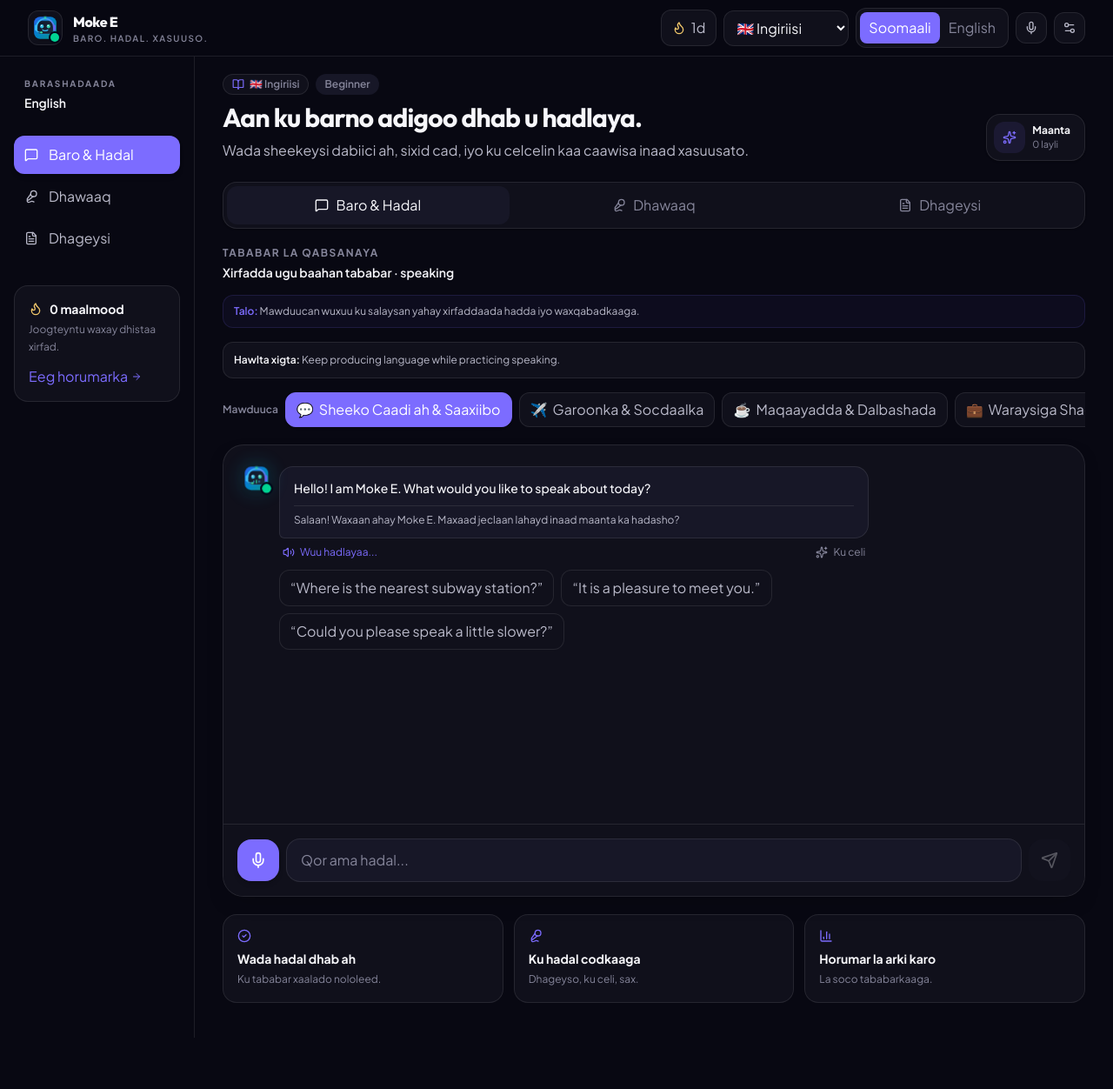
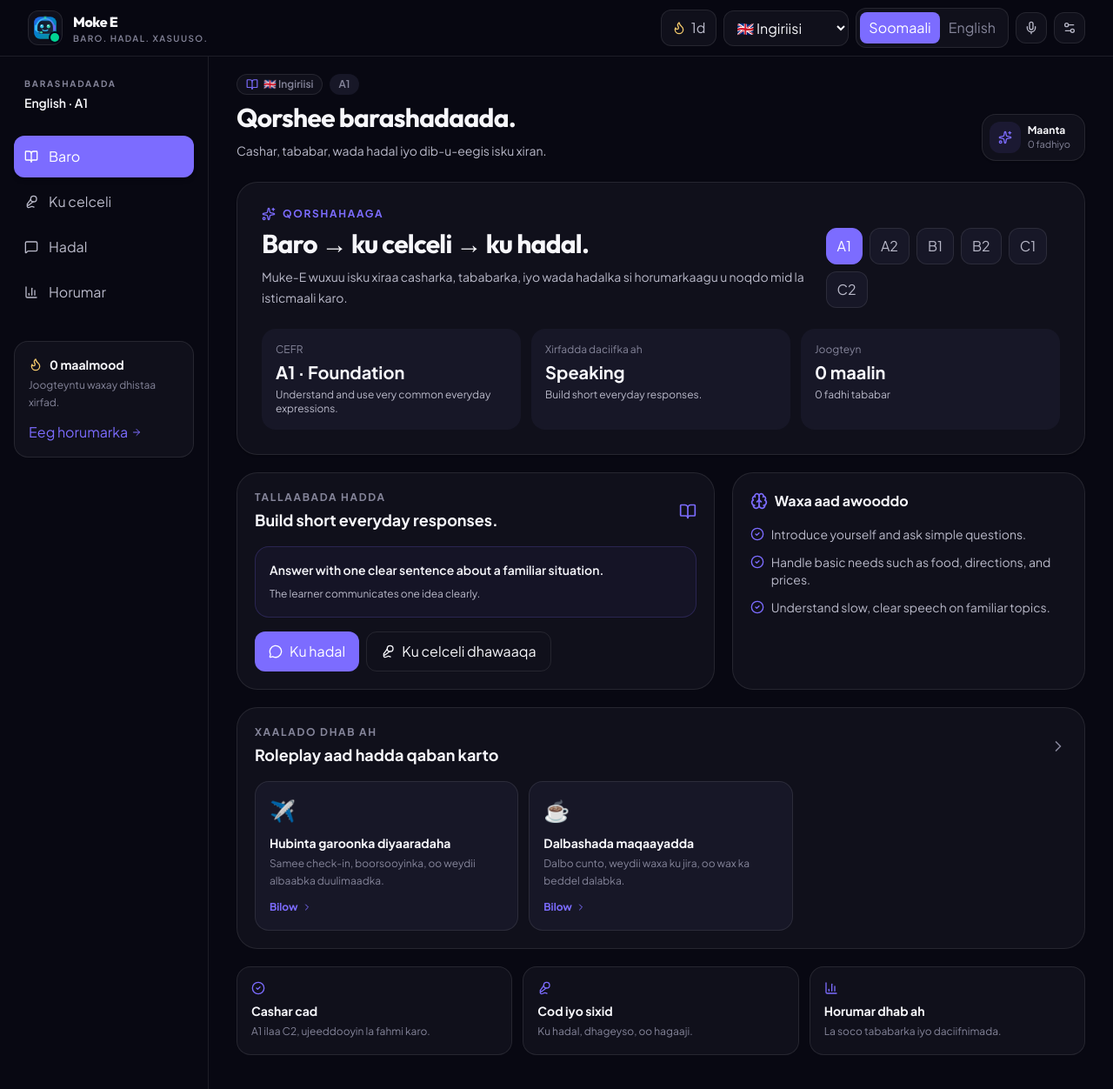
Before and after one commit to ApdowJr/Muke-E, a React (Vite) app: page / in a window 1280 px wide. Shown: the whole page at 87% size. Before the commit the page ends 1193 px from the top, so only its background shows below. Built offline with nearby package versions, Linux system fonts and the light colour scheme.

Commit message:
feat: complete Learn Practice Speak Progress product IA

```diff
--- a/src/App.tsx
+++ b/src/App.tsx
@@ -1,21 +1,24 @@
 import React, { useState, useEffect } from 'react';
-import { BookOpen, MessageSquare, Mic2, FileText, BarChart3, Sparkles, Flame, ArrowRight, CheckCircle2 } from 'lucide-react';
-import { AppLanguage, SkillLevel, TabType, TargetLanguageCode } from './types';
+import { BookOpen, MessageSquare, Mic2, BarChart3, Sparkles, Flame, ArrowRight, CheckCircle2 } from 'lucide-react';
+import { AppLanguage, SkillLevel, TabType, TargetLanguageCode, LearningFocus } from './types';
 import { Header } from './components/Header';
 import { ConversationView } from './components/ConversationView';
 import { PronunciationCoach } from './components/PronunciationCoach';
 import { TranscriptionStudio } from './components/TranscriptionStudio';
 import { MicrophonePermissionModal } from './components/MicrophonePermissionModal';
 import { LearningProgressModal } from './components/LearningProgressModal';
+import { LearningDashboard } from './components/LearningDashboard';
+import { ProgressDashboard } from './components/ProgressDashboard';
 import { SUPPORTED_LANGUAGES } from './utils/languages';
 import { getStoredProgress, recordPracticeSession, recordSkillPractice, recordConversationFeedback, ProgressSummary } from './utils/progressTracker';
 import { LearnerWeakness } from './utils/learnerMemory';
-import { LearningFocus } from './types';
+import { CEFRLevel, bandForCEFR } from './utils/cefr';
 
 export default function App() {
   const [targetLang, setTargetLang] = useState<TargetLanguageCode>('en');
   const [appLang, setAppLang] = useState<AppLanguage>('so');
-  const [activeTab, setActiveTab] = useState<TabType>('conversation');
+  const [activeTab, setActiveTab] = useState<TabType>('learn');
+  const [cefrLevel, setCefrLevel] = useState<CEFRLevel>('A1');
   const [level, setLevel] = useState<SkillLevel>('Beginner');
   const [speechSpeed, setSpeechSpeed] = useState(1.0);
   const [autoPlayAudio, setAutoPlayAudio] = useState(true);
@@ -35,6 +38,11 @@ export default function App() {
       if (savedTarget && SUPPORTED_LANGUAGES[savedTarget]) setTargetLang(savedTarget);
       const savedAppLang = localStorage.getItem('moke_e_app_lang') as AppLanguage;
       if (savedAppLang === 'so' || savedAppLang === 'en') setAppLang(savedAppLang);
+      const savedCEFR = localStorage.getItem('moke_e_cefr_level') as CEFRLevel;
+      if (['A1','A2','B1','B2','C1','C2'].includes(savedCEFR)) {
+        setCefrLevel(savedCEFR);
+        setLevel(bandForCEFR(savedCEFR));
+      }
     } catch (e) {}
 
     if (navigator.permissions?.query) {
@@ -57,26 +65,28 @@ export default function App() {
     try { localStorage.setItem('moke_e_app_lang', lang); } catch (e) {}
   };
 
+  const handleSetCefr = (next: CEFRLevel) => {
+    setCefrLevel(next);
+    setLevel(bandForCEFR(next));
+    try { localStorage.setItem('moke_e_cefr_level', next); } catch (e) {}
+  };
+
   const refreshProgress = (next: ProgressSummary) => setProgressData(next);
 
-  const handleConversationPractice = () => {
-    refreshProgress(recordPracticeSession());
-  };
-
-  const handleConversationFeedback = (feedback: { corrected: boolean; focusArea?: string; focusPassed?: boolean }) => {
+  const handleConversationPractice = () => refreshProgress(recordPracticeSession());
+  const handleConversationFeedback = (feedback: { corrected: boolean; focusArea?: string; focusPassed?: boolean }) =>
     refreshProgress(recordConversationFeedback(feedback));
-  };
 
   const handlePronunciationPractice = (score?: number) => {
-    refreshProgress(recordPracticeSession(score));
-    if (typeof score === 'number') {
-      refreshProgress(recordSkillPractice('pronunciation', score));
-    }
+    let next = recordPracticeSession(score);
+    if (typeof score === 'number') next = recordSkillPractice('pronunciation', score);
+    refreshProgress(next);
   };
 
   const handleListeningPractice = () => {
-    refreshProgress(recordPracticeSession());
-    refreshProgress(recordSkillPractice('listening', 70));
+    let next = recordPracticeSession();
+    next = recordSkillPractice('listening', 70);
+    refreshProgress(next);
   };
 
   const handleStartFocus = (focus: LearnerWeakness) => {
@@ -86,183 +96,121 @@ export default function App() {
       correction: focus.correction,
       practicePrompt: focus.practicePrompt || ('Practice this naturally: ' + focus.correction),
     });
-    setActiveTab('conversation');
+    setActiveTab('speak');
   };
 
-  const handleExitFocus = () => {
-    setLearningFocus(null);
-  };
+  const handleExitFocus = () => setLearningFocus(null);
 
   const handleNavigateToPronunciation = (phrase: string) => {
     setPronunciationSeedPhrase(phrase);
-    setActiveTab('pronunciation');
+    setActiveTab('practice');
+  };
+
+  const handleStartRoleplay = (roleplayId?: string) => {
+    if (roleplayId) {
+      const map: Record<string,string> = {
+        'airport-checkin':'travel',
+        'hotel-problem':'travel',
+        'restaurant-order':'coffee',
+        'job-interview':'interview',
+        'doctor-visit':'doctor',
+        'salary-negotiation':'interview',
+        'debate':'general',
+      };
+      try { localStorage.setItem('moke_e_roleplay_scenario', map[roleplayId] || 'general'); } catch (e) {}
+    }
+    setActiveTab('speak');
   };
 
   const navItems = [
-    { id: 'conversation' as TabType, label: isSomali ? 'Baro & Hadal' : 'Learn & Speak', short: isSomali ? 'Baro' : 'Learn', icon: MessageSquare },
-    { id: 'pronunciation' as TabType, label: isSomali ? 'Dhawaaq' : 'Pronunciation', short: isSomali ? 'Cod' : 'Speak', icon: Mic2 },
-    { id: 'transcription' as TabType, label: isSomali ? 'Dhageysi' : 'Listening', short: isSomali ? 'Dhagaysi' : 'Listen', icon: FileText },
+    { id: 'learn' as TabType, label: isSomali ? 'Baro' : 'Learn', short: isSomali ? 'Baro' : 'Learn', icon: BookOpen },
+    { id: 'practice' as TabType, label: isSomali ? 'Ku celceli' : 'Practice', short: isSomali ? 'Layli' : 'Practice', icon: Mic2 },
+    { id: 'speak' as TabType, label: isSomali ? 'Hadal' : 'Speak', short: isSomali ? 'Hadal' : 'Speak', icon: MessageSquare },
+    { id: 'progress' as TabType, label: isSomali ? 'Horumar' : 'Progress', short: isSomali ? 'Horumar' : 'Progress', icon: BarChart3 },
   ];
 
   return (
     <div className="min-h-screen bg-app-bg text-text-primary">
-      <Header
-        targetLang={targetLang}
-        setTargetLang={handleSetTargetLang}
-        appLang={appLang}
-        setAppLang={handleSetAppLang}
-        level={level}
-        setLevel={setLevel}
-        speechSpeed={speechSpeed}
-        setSpeechSpeed={setSpeechSpeed}
-        autoPlayAudio={autoPlayAudio}
-        setAutoPlayAudio={setAutoPlayAudio}
-        onOpenMicPermissionModal={() => setIsMicModalOpen(true)}
-        isMicPermitted={isMicPermitted}
-        onOpenProgressModal={() => setIsProgressModalOpen(true)}
-        streakDays={progressData.streakDays}
-      />
+      <Header targetLang={targetLang} setTargetLang={handleSetTargetLang} appLang={appLang} setAppLang={handleSetAppLang}
+        level={level} setLevel={(next) => { setLevel(next); }} speechSpeed={speechSpeed} setSpeechSpeed={setSpeechSpeed}
+        autoPlayAudio={autoPlayAudio} setAutoPlayAudio={setAutoPlayAudio} onOpenMicPermissionModal={() => setIsMicModalOpen(true)}
+        isMicPermitted={isMicPermitted} onOpenProgressModal={() => setActiveTab('progress')} streakDays={progressData.streakDays} />
 
-      <div className="mx-auto flex w-full max-w-[1440px]">
-        <aside className="hidden w-56 shrink-0 border-r border-app-border px-4 py-6 lg:block">
+      <div className="mx-auto flex w-full max-w-[1480px]">
+        <aside className="hidden w-60 shrink-0 border-r border-app-border px-4 py-6 lg:block">
           <div className="mb-7 px-3">
-            <p className="text-[10px] font-bold uppercase tracking-[0.18em] text-text-muted">
-              {isSomali ? 'Barashadaada' : 'Your learning'}
-            </p>
-            <p className="mt-1 text-sm font-semibold">{currentLang.nativeName}</p>
+            <p className="text-[10px] font-bold uppercase tracking-[0.18em] text-text-muted">{isSomali ? 'Barashadaada' : 'Your learning'}</p>
+            <p className="mt-1 text-sm font-semibold">{currentLang.nativeName} · {cefrLevel}</p>
           </div>
           <nav className="space-y-1" aria-label="Learning navigation">
-            {navItems.map((item) => {
-              const Icon = item.icon;
-              const active = activeTab === item.id;
-              return (
-                <button key={item.id} onClick={() => setActiveTab(item.id)}
-                  className={`group flex w-full items-center gap-3 rounded-xl px-3 py-2.5 text-left text-sm font-semibold transition ${active ? 'bg-primary text-white shadow-md' : 'text-text-secondary hover:bg-app-elevated hover:text-text-primary'}`}>
-                  <Icon className="h-4 w-4" />{item.label}
-                </button>
-              );
-            })}
+            {navItems.map(item => { const Icon=item.icon; const active=activeTab===item.id; return (
+              <button key={item.id} onClick={()=>setActiveTab(item.id)} className={`group flex w-full items-center gap-3 rounded-xl px-3 py-3 text-left text-sm font-semibold transition ${active?'bg-primary text-white shadow-md':'text-text-secondary hover:bg-app-elevated hover:text-text-primary'}`}>
+                <Icon className="h-4 w-4"/>{item.label}
+              </button>
+            );})}
           </nav>
           <div className="mt-8 rounded-2xl border border-app-border bg-app-surface p-4">
-            <div className="flex items-center gap-2 text-sm font-bold">
-              <Flame className="h-4 w-4 text-warning" /> {progressData.streakDays} {isSomali ? 'maalmood' : 'day streak'}
-            </div>
-            <p className="mt-1 text-xs leading-5 text-text-muted">
-              {isSomali ? 'Joogteyntu waxay dhistaa xirfad.' : 'Small daily practice builds real fluency.'}
-            </p>
-            <button onClick={() => setIsProgressModalOpen(true)} className="mt-3 inline-flex items-center gap-1 text-xs font-bold text-primary">
-              {isSomali ? 'Eeg horumarka' : 'View progress'} <ArrowRight className="h-3 w-3" />
-            </button>
+            <div className="flex items-center gap-2 text-sm font-bold"><Flame className="h-4 w-4 text-warning"/>{progressData.streakDays} {isSomali?'maalmood':'day streak'}</div>
+            <p className="mt-1 text-xs leading-5 text-text-muted">{isSomali?'Joogteyntu waxay dhistaa xirfad.':'Small daily practice builds real fluency.'}</p>
+            <button onClick={()=>setActiveTab('progress')} className="mt-3 inline-flex items-center gap-1 text-xs font-bold text-primary">{isSomali?'Eeg horumarka':'View progress'}<ArrowRight className="h-3 w-3"/></button>
           </div>
         </aside>
 
         <main className="min-w-0 flex-1 px-4 pb-24 pt-5 sm:px-6 lg:px-8 lg:pb-10">
-          <section className="mb-6 grid gap-4 xl:grid-cols-[1fr_auto] xl:items-end">
+          <section className="mb-6 flex flex-col gap-4 sm:flex-row sm:items-end sm:justify-between">
             <div>
               <div className="mb-2 flex items-center gap-2 text-xs font-semibold text-text-muted">
-                <span className="inline-flex h-6 items-center gap-1.5 rounded-full border border-app-border bg-app-surface px-2.5">
-                  <BookOpen className="h-3.5 w-3.5 text-primary" /> {currentLang.flag} {isSomali ? currentLang.nameSo : currentLang.name}
-                </span>
-                <span className="rounded-full bg-app-elevated px-2.5 py-1">{level}</span>
+                <span className="inline-flex h-6 items-center gap-1.5 rounded-full border border-app-border bg-app-surface px-2.5"><BookOpen className="h-3.5 w-3.5 text-primary"/>{currentLang.flag} {isSomali?currentLang.nameSo:currentLang.name}</span>
+                <span className="rounded-full bg-app-elevated px-2.5 py-1">{cefrLevel}</span>
               </div>
-              <h2 className="font-display text-2xl font-bold tracking-tight sm:text-3xl">
-                {isSomali ? 'Aan ku barno adigoo dhab u hadlaya.' : 'Learn by actually speaking.'}
-              </h2>
-              <p className="mt-2 max-w-2xl text-sm leading-6 text-text-secondary sm:text-base">
-                {isSomali
-                  ? 'Wada sheekeysi dabiici ah, sixid cad, iyo ku celcelin kaa caawisa inaad xasuusato.'
-                  : 'Practice real conversations, get clear corrections, and repeat what matters until it sticks.'}
+              <h1 className="font-display text-2xl font-bold tracking-tight sm:text-3xl">
+                {activeTab==='learn' ? (isSomali?'Qorshee barashadaada.':'Build your learning path.')
+                  : activeTab==='practice' ? (isSomali?'Ku celceli waxa aad rabto inaad si fiican u samayso.':'Practice what you want to do better.')
+                  : activeTab==='speak' ? (isSomali?'Ku hadal si dhab ah.':'Speak for real.')
+                  : (isSomali?'Caddee horumarkaaga.':'See your learning evidence.')}
+              </h1>
+              <p className="mt-2 max-w-2xl text-sm leading-6 text-text-secondary">
+                {isSomali?'Cashar, tababar, wada hadal iyo dib-u-eegis isku xiran.':'Curriculum, practice, conversation, and review working as one system.'}
               </p>
             </div>
             <div className="flex items-center gap-2 rounded-2xl border border-app-border bg-app-surface p-2 shadow-elevation-sm">
-              <div className="rounded-xl bg-primary/10 p-2.5 text-primary"><Sparkles className="h-4 w-4" /></div>
-              <div className="pr-2">
-                <p className="text-xs font-bold">{isSomali ? 'Maanta' : 'Today'}</p>
-                <p className="text-[11px] text-text-muted">{progressData.totalCount} {isSomali ? 'layli' : 'practice sessions'}</p>
-              </div>
-            </div>
-          </section>
-
-          <section className="mb-5 rounded-2xl border border-app-border bg-app-surface p-1 shadow-elevation-sm">
-            <div className="grid grid-cols-3 gap-1">
-              {navItems.map((item) => {
-                const Icon = item.icon;
-                const active = activeTab === item.id;
-                return (
-                  <button key={item.id} onClick={() => setActiveTab(item.id)}
-                    className={`flex min-h-11 items-center justify-center gap-2 rounded-xl px-2 py-2 text-xs font-bold transition sm:text-sm ${active ? 'bg-app-elevated text-text-primary' : 'text-text-muted hover:text-text-primary'}`}>
-                    <Icon className="h-4 w-4" /><span>{item.label}</span>
-                  </button>
-                );
-              })}
+              <div className="rounded-xl bg-primary/10 p-2.5 text-primary"><Sparkles className="h-4 w-4"/></div>
+              <div className="pr-2"><p className="text-xs font-bold">{isSomali?'Maanta':'Today'}</p><p className="text-[11px] text-text-muted">{progressData.totalCount} {isSomali?'fadhiyo':'practice sessions'}</p></div>
             </div>
           </section>
 
           <div className="animate-fade-in">
-            {activeTab === 'conversation' && (
-              <ConversationView targetLang={targetLang} appLang={appLang} level={level} speechSpeed={speechSpeed}
-                autoPlayAudio={autoPlayAudio} learningFocus={learningFocus} onExitFocus={handleExitFocus} onSendToPronunciationLab={handleNavigateToPronunciation}
-                onIncrementPractice={handleConversationPractice} onRecordFeedback={handleConversationFeedback}
-                onTriggerMicPermissionModal={() => setIsMicModalOpen(true)} />
+            {activeTab==='learn' && <LearningDashboard appLang={appLang} cefrLevel={cefrLevel} setCefrLevel={handleSetCefr} level={level} progress={progressData} onSpeak={handleStartRoleplay} onPractice={()=>setActiveTab('practice')}/>}
+            {activeTab==='practice' && (
+              <div className="space-y-6">
+                <PronunciationCoach targetLang={targetLang} appLang={appLang} initialPhrase={pronunciationSeedPhrase}
+                  onIncrementPractice={handlePronunciationPractice} onTriggerMicPermissionModal={()=>setIsMicModalOpen(true)}/>
+                <TranscriptionStudio targetLang={targetLang} appLang={appLang} onSendToPronunciation={handleNavigateToPronunciation}
+                  onIncrementPractice={handleListeningPractice} onTriggerMicPermissionModal={()=>setIsMicModalOpen(true)}/>
+              </div>
             )}
-            {activeTab === 'pronunciation' && (
-              <PronunciationCoach targetLang={targetLang} appLang={appLang} initialPhrase={pronunciationSeedPhrase}
-                onIncrementPractice={handlePronunciationPractice} onTriggerMicPermissionModal={() => setIsMicModalOpen(true)} />
-            )}
-            {activeTab === 'transcription' && (
-              <TranscriptionStudio targetLang={targetLang} appLang={appLang}
-                onSendToPronunciation={handleNavigateToPronunciation} onIncrementPractice={handleListeningPractice}
-                onTriggerMicPermissionModal={() => setIsMicModalOpen(true)} />
-            )}
+            {activeTab==='speak' && <ConversationView targetLang={targetLang} appLang={appLang} level={level} speechSpeed={speechSpeed} autoPlayAudio={autoPlayAudio}
+              learningFocus={learningFocus} onExitFocus={handleExitFocus} onSendToPronunciationLab={handleNavigateToPronunciation}
+              onIncrementPractice={handleConversationPractice} onRecordFeedback={handleConversationFeedback} onTriggerMicPermissionModal={()=>setIsMicModalOpen(true)}/>}
+            {activeTab==='progress' && <ProgressDashboard appLang={appLang} progress={progressData} cefrLevel={cefrLevel} onStartFocus={handleStartFocus}/>}
           </div>
 
-          <div className="mt-5 grid gap-3 sm:grid-cols-3">
+          {activeTab==='learn' && <div className="mt-5 grid gap-3 sm:grid-cols-3">
             {[
-              [CheckCircle2, isSomali ? 'Wada hadal dhab ah' : 'Real conversation', isSomali ? 'Ku tababar xaalado nololeed.' : 'Practice useful situations.'],
-              [Mic2, isSomali ? 'Ku hadal codkaaga' : 'Use your voice', isSomali ? 'Dhageyso, ku celi, sax.' : 'Listen, repeat, improve.'],
-              [BarChart3, isSomali ? 'Horumar la arki karo' : 'Visible progress', isSomali ? 'La soco tababarkaaga.' : 'Track your practice.'],
-            ].map(([Icon, title, desc]) => {
-              const I = Icon as React.ElementType;
-              return (
-                <div key={String(title)} className="rounded-2xl border border-app-border bg-app-surface p-4">
-                  <I className="h-4 w-4 text-primary" />
-                  <p className="mt-2 text-sm font-bold">{String(title)}</p>
-                  <p className="mt-1 text-xs leading-5 text-text-muted">{String(desc)}</p>
-                </div>
-              );
-            })}
-          </div>
+              [CheckCircle2,isSomali?'Cashar cad':'Clear curriculum',isSomali?'A1 ilaa C2, ujeeddooyin la fahmi karo.':'CEFR-aligned goals from A1 to C2.'],
+              [Mic2,isSomali?'Cod iyo sixid':'Voice + feedback',isSomali?'Ku hadal, dhageyso, oo hagaaji.':'Speak, listen, and improve with evidence.'],
+              [BarChart3,isSomali?'Horumar dhab ah':'Visible evidence',isSomali?'La soco tababarka iyo daciifnimada.':'Track practice, weaknesses, and review.'],
+            ].map(([Icon,title,desc])=>{const I=Icon as React.ElementType;return <div key={String(title)} className="rounded-2xl border border-app-border bg-app-surface p-4"><I className="h-4 w-4 text-primary"/><p className="mt-2 text-sm font-bold">{String(title)}</p><p className="mt-1 text-xs leading-5 text-text-muted">{String(desc)}</p></div>})}
+          </div>}
         </main>
       </div>
 
       <nav className="safe-bottom fixed inset-x-0 bottom-0 z-40 border-t border-app-border bg-app-surface/95 px-2 pt-2 backdrop-blur-xl lg:hidden">
-        <div className="mx-auto grid max-w-lg grid-cols-3 gap-1">
-          {navItems.map((item) => {
-            const Icon = item.icon;
-            const active = activeTab === item.id;
-            return (
-              <button key={item.id} onClick={() => setActiveTab(item.id)}
-                className={`flex min-h-12 flex-col items-center justify-center gap-0.5 rounded-xl text-[10px] font-bold ${active ? 'text-primary' : 'text-text-muted'}`}>
-                <Icon className="h-5 w-5" />{item.short}
-              </button>
-            );
-          })}
-        </div>
+        <div className="mx-auto grid max-w-lg grid-cols-4 gap-1">{navItems.map(item=>{const Icon=item.icon;const active=activeTab===item.id;return <button key={item.id} onClick={()=>setActiveTab(item.id)} aria-current={active?'page':undefined} className={`flex min-h-12 flex-col items-center justify-center gap-0.5 rounded-xl text-[10px] font-bold ${active?'text-primary':'text-text-muted'}`}><Icon className="h-5 w-5"/>{item.short}</button>})}</div>
       </nav>
 
-      <LearningProgressModal
-        isOpen={isProgressModalOpen}
-        onClose={() => setIsProgressModalOpen(false)}
-        appLang={appLang}
-        progress={progressData}
-        onStartFocus={handleStartFocus}
-      />
-      <MicrophonePermissionModal
-        isOpen={isMicModalOpen}
-        onClose={() => setIsMicModalOpen(false)}
-        appLang={appLang}
-        onPermissionGranted={() => setIsMicPermitted(true)}
-      />
+      <LearningProgressModal isOpen={isProgressModalOpen} onClose={()=>setIsProgressModalOpen(false)} appLang={appLang} progress={progressData} onStartFocus={handleStartFocus}/>
+      <MicrophonePermissionModal isOpen={isMicModalOpen} onClose={()=>setIsMicModalOpen(false)} appLang={appLang} onPermissionGranted={()=>setIsMicPermitted(true)}/>
     </div>
   );
 }
```
